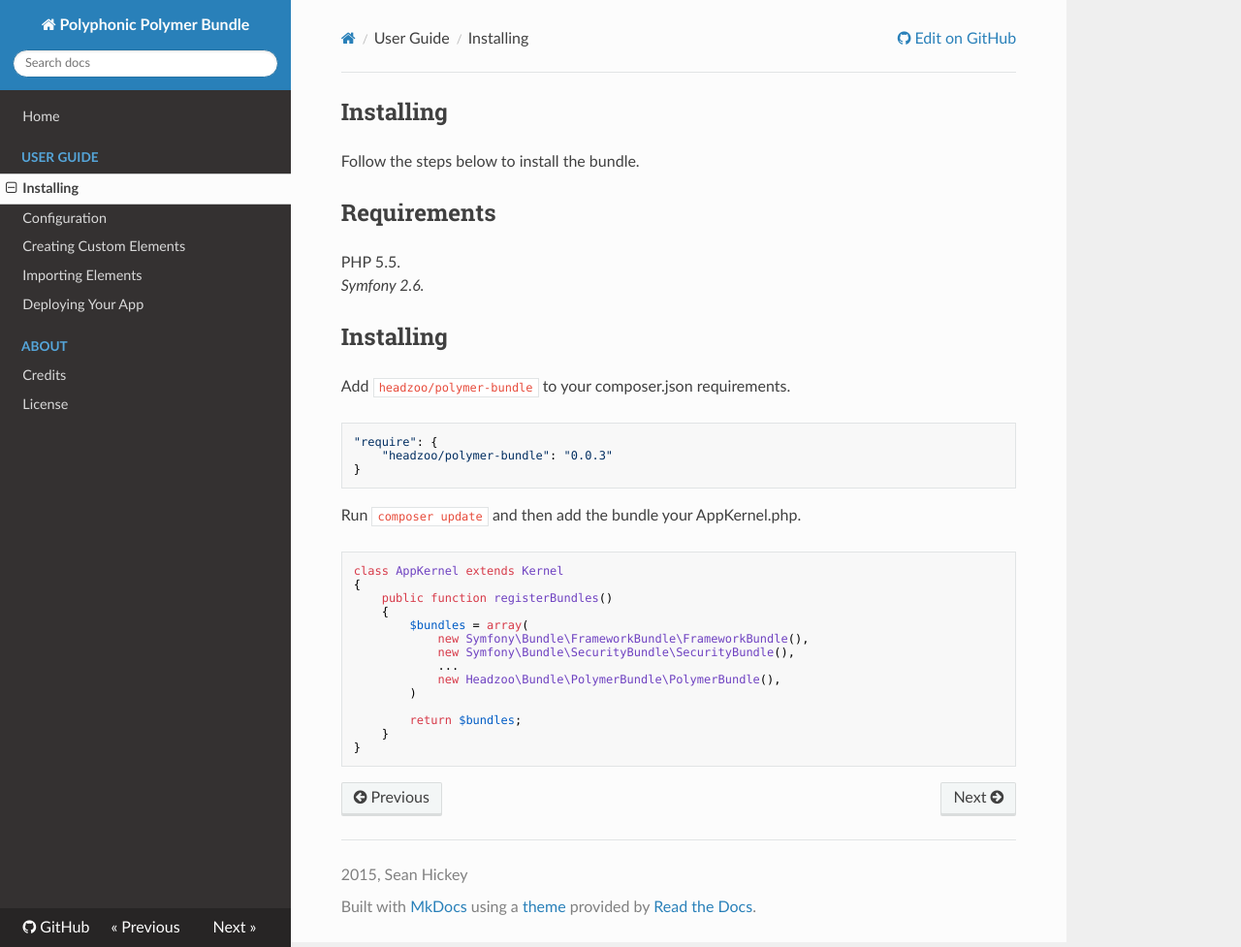
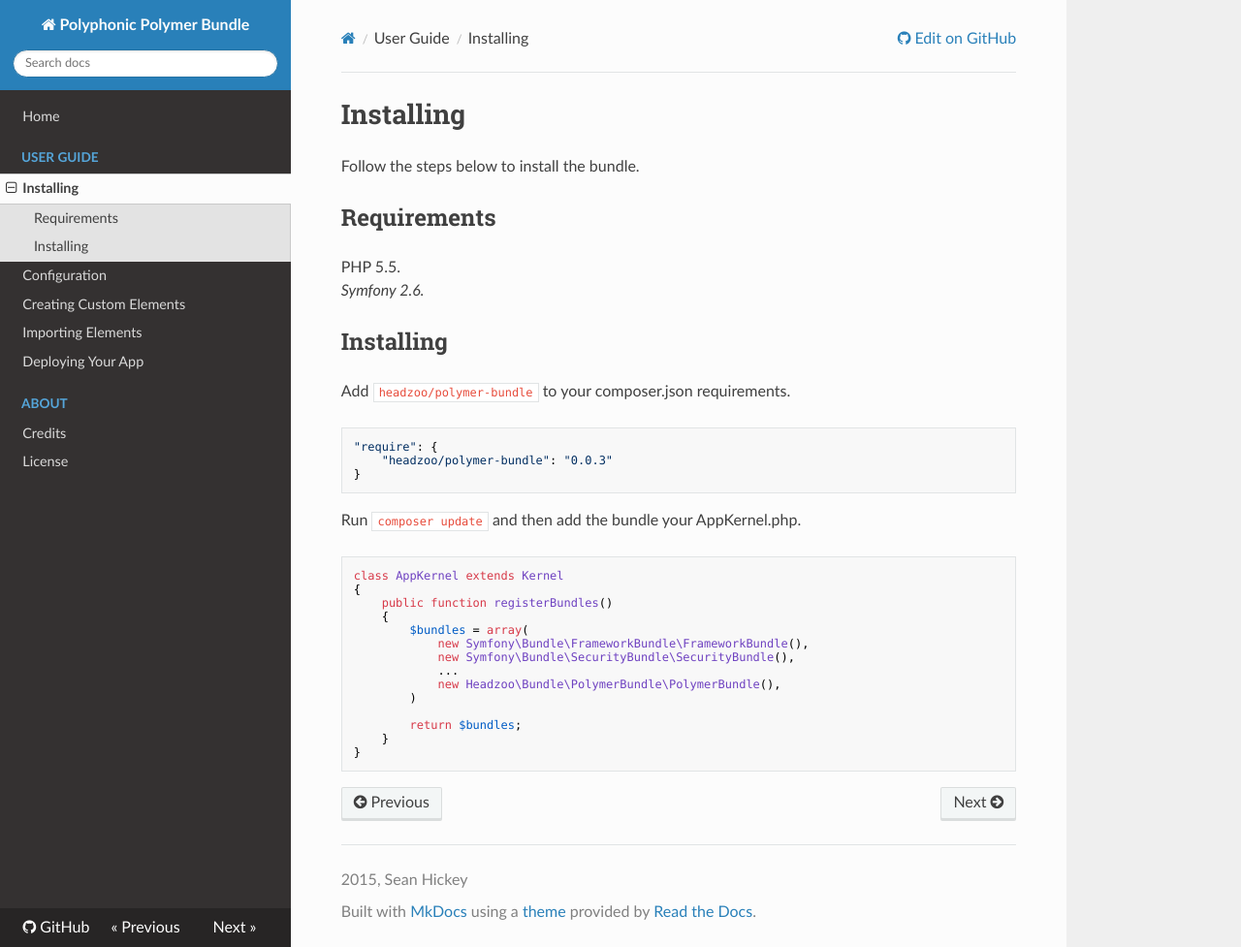
Before and after one commit to headzoo/polymer-bundle, an MkDocs documentation site: the page built from Resources/doc/installing.md, in a window 1280 px wide and 977 px high. Shown: the whole window at 97% size. Built offline with MkDocs 1.6.1, drawn with Linux system fonts in a browser that asks for light colours; nearby versions of some CDN libraries; old or Windows-style settings are respelled for this version of MkDocs.

Commit message:
Updated doc
[ci skip]

```diff
--- a/Resources/doc/installing.md
+++ b/Resources/doc/installing.md
@@ -1,4 +1,4 @@
-## Installing
+# Installing
 Follow the steps below to install the bundle.
 
 ## Requirements
```
Also changed, not shown: Resources/doc/deploy.md (+1 -1 lines).
